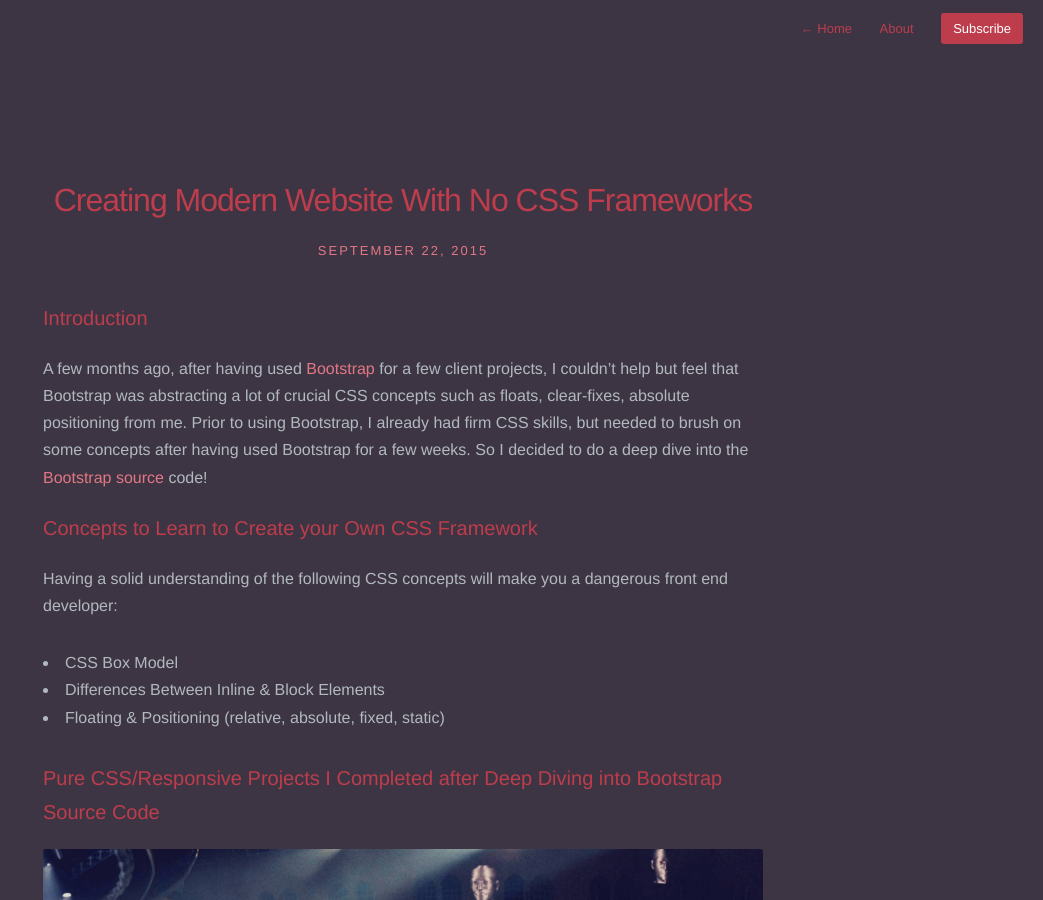
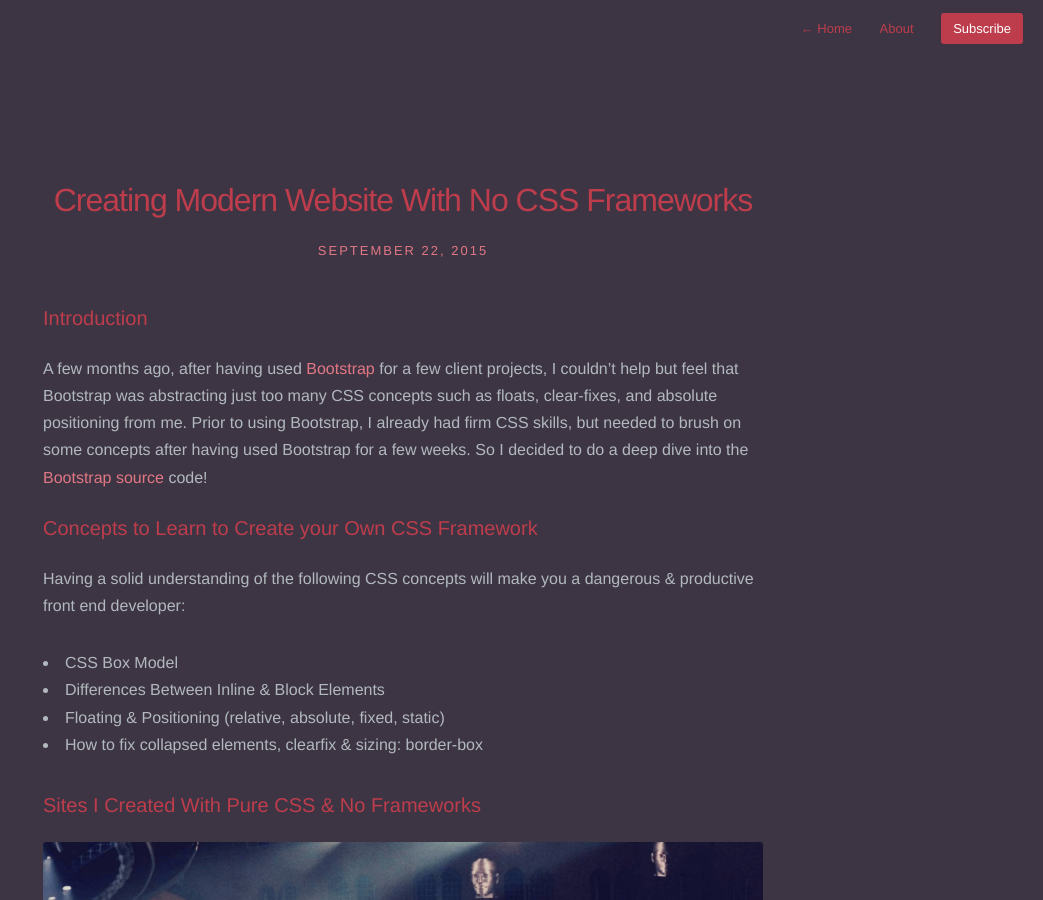
Before and after one commit to JosephSun/cliffordfajardo.github.io, a Jekyll site: the page built from _posts/2015-09-23-creating-modern-websites-with-pure-css.md, in a window 1280 px wide and 900 px high. Shown: the whole window, without its empty margins (237-1280 px from the left). Built offline with Jekyll 4.4.1, drawn with Linux system fonts in a browser that asks for light colours; nearby versions of some CDN libraries; Markdown is read by kramdown in place of the engine named in the settings; comment, search, counter and statistics services are not loaded; some of the changed text lies outside the part shown.

Commit message:
fix grammatical errors

```diff
--- a/_posts/2015-09-23-creating-modern-websites-with-pure-css.md
+++ b/_posts/2015-09-23-creating-modern-websites-with-pure-css.md
@@ -7,19 +7,19 @@
 
 ### Introduction
 
-A few months ago, after having used [Bootstrap](http://getbootstrap.com/2.3.2/) for a few client projects, I couldn't help but feel that Bootstrap was abstracting a lot of crucial CSS concepts such as floats, clear-fixes, absolute positioning from me. Prior to using Bootstrap, I already had firm CSS skills, but needed to brush on some concepts after having used Bootstrap for a few weeks. So I decided to do a deep dive into the [Bootstrap source](https://github.com/twbs/bootstrap) code!
+A few months ago, after having used [Bootstrap](http://getbootstrap.com/2.3.2/) for a few client projects, I couldn't help but feel that Bootstrap was abstracting just too many CSS concepts such as floats, clear-fixes, and absolute positioning from me. Prior to using Bootstrap, I already had firm CSS skills, but needed to brush on some concepts after having used Bootstrap for a few weeks. So I decided to do a deep dive into the [Bootstrap source](https://github.com/twbs/bootstrap) code!
 
 ### Concepts to Learn to Create your Own CSS Framework
 
-Having a solid understanding of the following CSS concepts will make you a dangerous front end developer:
+Having a solid understanding of the following CSS concepts will make you a dangerous & productive front end developer:
 
 - CSS Box Model
 - Differences Between Inline & Block Elements
 - Floating & Positioning (relative, absolute, fixed, static)
+- How to fix collapsed elements, clearfix & sizing: border-box
 
 
-
-###  Pure CSS/Responsive Projects I Completed after Deep Diving into Bootstrap Source Code
+###  Sites I Created With Pure CSS & No Frameworks
 <img src="/assets/images/posts/futuraConf.png">
 [Live Site](http://cutter-telecommunication-36317.bitballoon.com)
 <br>
```
Also changed, not shown: other parts of _posts/2015-09-23-creating-modern-websites-with-pure-css.md (+1 -1 lines).
